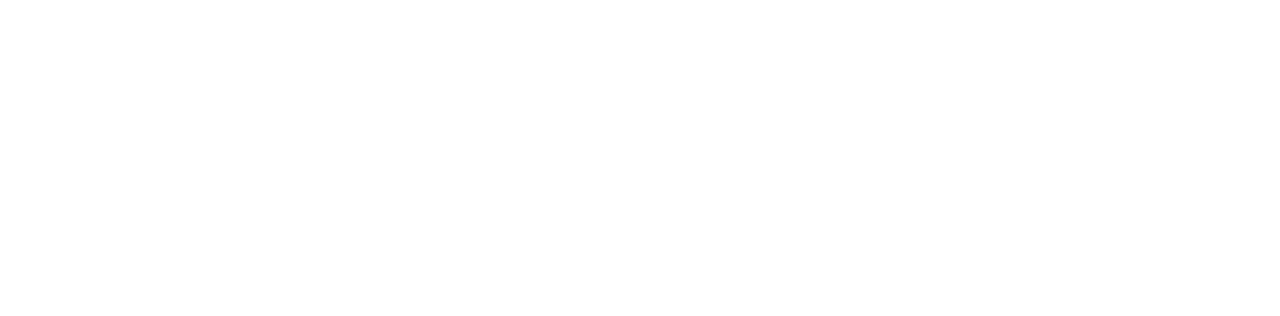
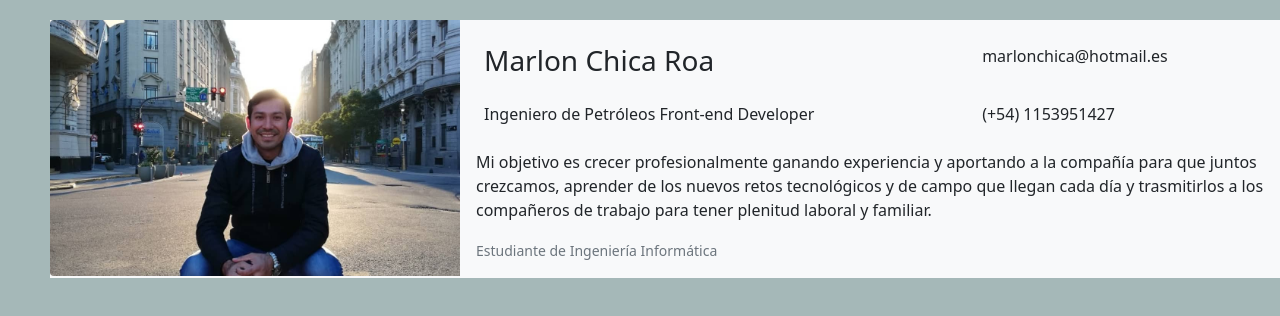
Before and after one commit to MarlonChkr/Portafolio, a website: page index.html in a window 1280 px wide. Drawn offline with nearby package versions, Linux system fonts and the light colour scheme; a web font is replaced by a local one.

Commit message:
creación de datos personales

```diff
--- /dev/null
+++ b/estylos/stylos.css
@@ -0,0 +1,12 @@
+body{
+    background-color: rgb(165, 184, 184);
+}
+div.padre{
+    padding-top: 20px;
+    padding-left: 50px;
+}
+
+.titulo{
+    padding-top: 0.2;
+    text-align: left;
+}
--- a/index.html
+++ b/index.html
@@ -4,9 +4,46 @@
     <meta charset="UTF-8">
     <meta http-equiv="X-UA-Compatible" content="IE=edge">
     <meta name="viewport" content="width=device-width, initial-scale=1.0">
+    <link rel="Stylesheet" href="node_modules/bootstrap/dist/css/bootstrap.min.css">
+    <link rel="stylesheet" href="node_modules/material-design-icons/iconfont/material-icons.css">
+    <link rel="stylesheet" href="estylos/stylos.css">
+    <link rel="stylesheet" href="node_modules/open-iconic/font/css/open-iconic-bootstrap.min.css">
     <title>Portafolio_Marlon_Chkr</title>
 </head>
 <body>
+    <div class="padre">
+      <div  class="ard text-black bg-light mb-10" style="max-width: 1400px;">
+        <div class="row g-0">
+          <div class="col-md-4">
+            <img src="imagenes/img.jpg" class="img-fluid rounded-start" alt="Foto">
+          </div>
+          <div class="col-md-8">
+            <div class="card-body">
+                <div>
+                    <table  class="table table-borderless">
+                        <tbody>
+                        <tr>
+                          <td ><h3>Marlon Chica Roa</h3></td>
+                          <td  clas="titulo"><span class="oi oi-envelope-closed"></span>   marlonchica@hotmail.es</td>
+                        </tr>
+                        <tr>
+                          <td>Ingeniero de Petróleos Front-end Developer</td>
+                          <td class="titulo"><span class="oi oi-phone"></span> (+54) 1153951427</td>
+                        </tr>
+                        </tbody>
+                    </table>
+                </div>
+              <p class="card-text">Mi objetivo es crecer profesionalmente ganando experiencia y aportando a la
+                compañía para que juntos crezcamos, aprender de los nuevos retos tecnológicos y de
+                campo que llegan cada día y trasmitirlos a los compañeros de trabajo para tener
+                plenitud laboral y familiar.</p>
+              <p class="card-text"><small class="text-muted">Estudiante de Ingeniería Informática</small></p>
+            </div>
+          </div>
+        </div>
+      </div>
+    </div>
+
 
 </body>
 </html>
--- a/package.json
+++ b/package.json
@@ -3,6 +3,7 @@
     "bootstrap": "^5.0.2",
     "jquery": "^3.6.0",
     "material-design-icons": "^3.0.1",
+    "open-iconic": "^1.1.1",
     "popper.js": "^1.16.1"
   }
 }
```
Also changed, not shown: imagenes/Marlon.png (added), imagenes/favicon.png (added), imagenes/github.png (added), imagenes/img.jpg (added), 1 other file.
